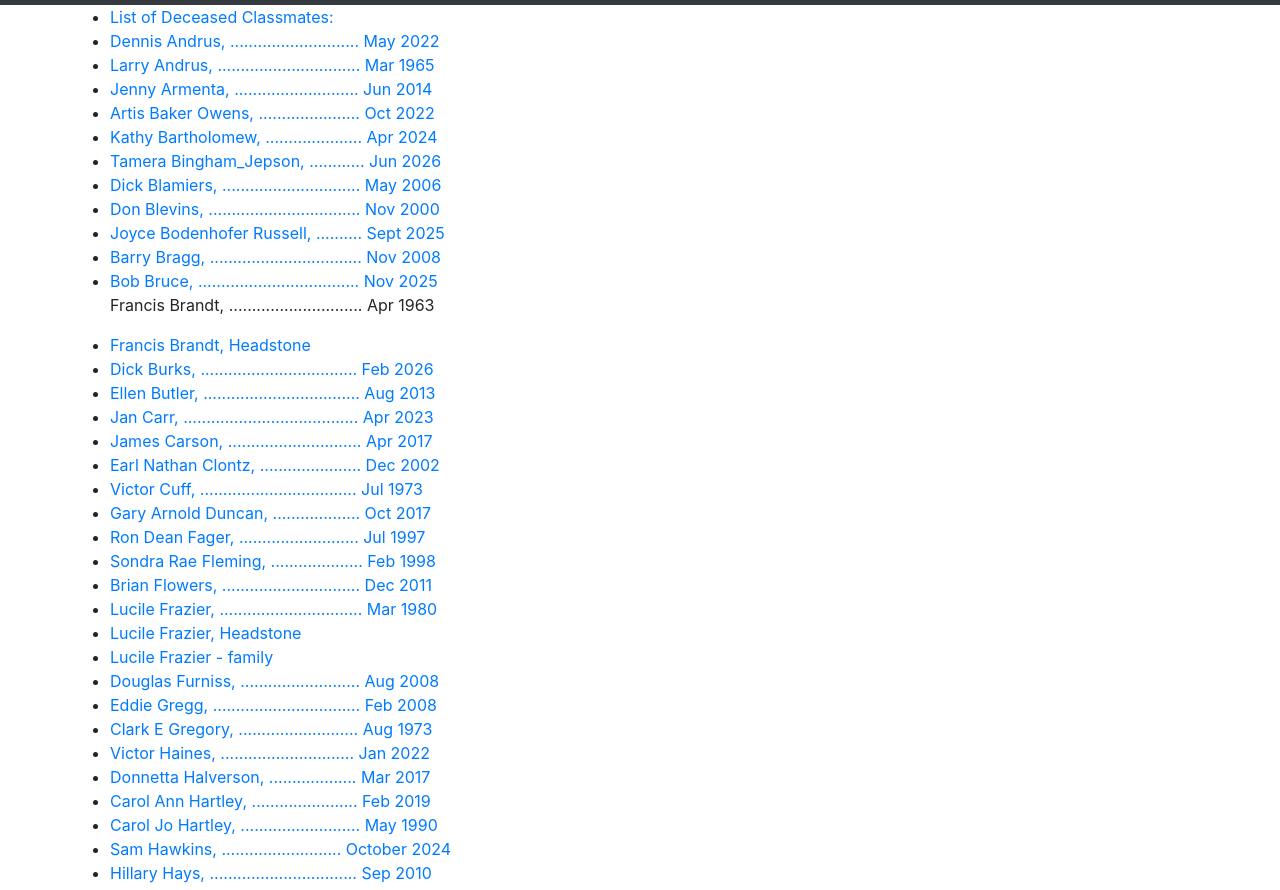
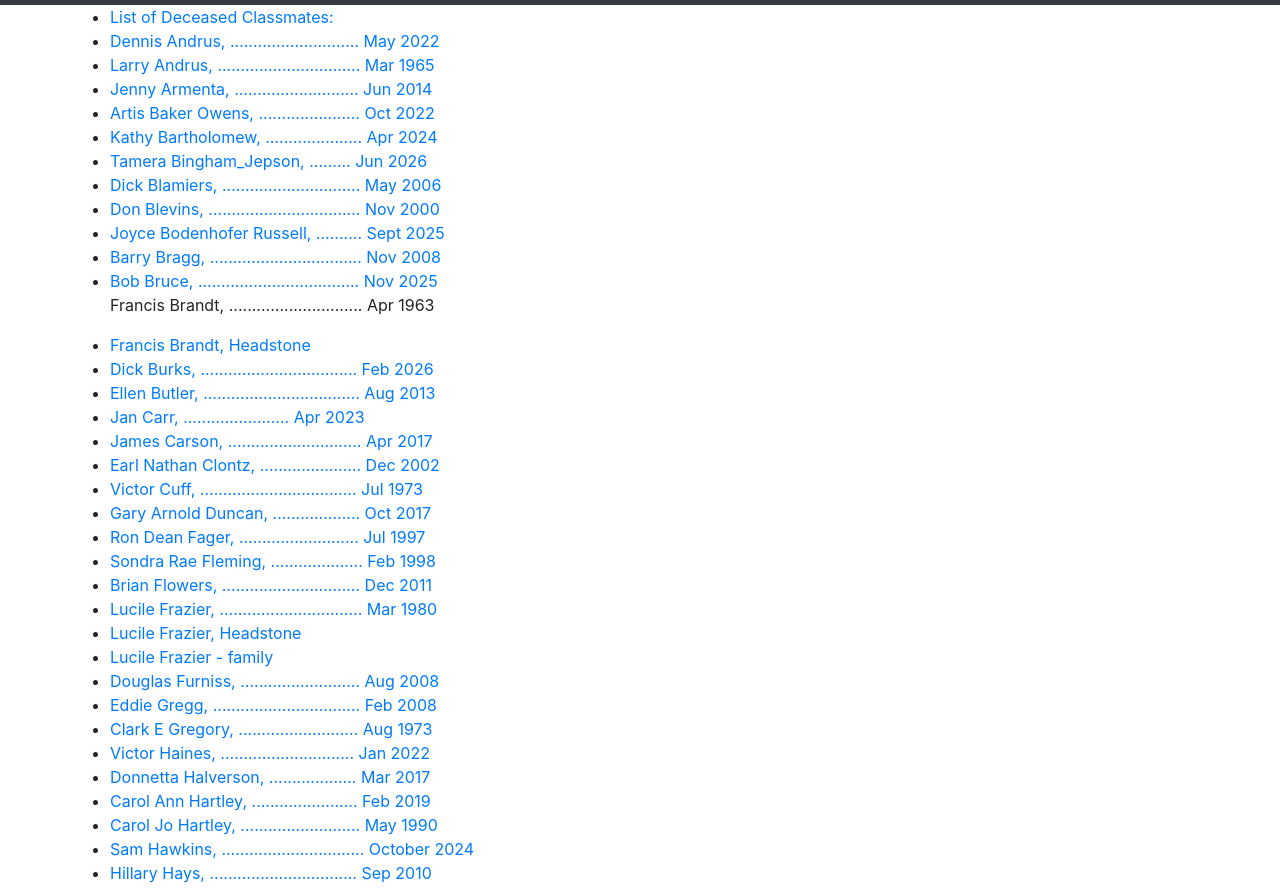
Before and after one commit to bippy-ron/jhs61, a plain HTML site: page obituaries/index.html in a window 1280 px wide. Shown: the part 51-941 px from the top of the page. Drawn offline with nearby package versions, Linux system fonts and the light colour scheme.

Commit message:
Fix formatting of obituary list items

```diff
--- a/obituaries/index.html
+++ b/obituaries/index.html
@@ -56,7 +56,7 @@
 
             <li> <a href="https://wer.com/assets/images-jhs/Artis_Baker_Owens_27Oct2022.pdf">Artis Baker Owens, ...................... Oct 2022</a></li>
             <li> <a href="https://wer.com/assets/images-jhs/Kathy_Bartholomew_Rupert.pdf">Kathy Bartholomew, ..................... Apr 2024</a></li>
-			 <li> <a href="https://wer.com/assets/images-jhs/Obituary-Tamera_Bingham_Jepson.pdf">Tamera Bingham_Jepson, ............ Jun 2026</a></li>
+			 <li> <a href="https://wer.com/assets/images-jhs/Obituary-Tamera_Bingham_Jepson.pdf">Tamera Bingham_Jepson, ......... Jun 2026</a></li>
             <li> <a href="https://wer.com/assets/images-jhs/Dick-Blamires_Obituary.pdf">Dick Blamiers, .............................. May 2006</a></li>
             <li> <a href="https://wer.com/assets/images-jhs/Don_Blevins_Obituary.pdf">Don Blevins, ................................. Nov 2000</a></li>
 			 <li> <a href="https://wer.com/assets/images-jhs/Obituary-Joyce-Bodenhofer-Russell.pdf">Joyce Bodenhofer Russell, .......... Sept 2025</a></li>
@@ -67,7 +67,7 @@
             <li> <a href="https://wer.com/assets/images-jhs/Dick-Burks-Obituary.pdf">Dick Burks, .................................. Feb 2026</a></li>
             <li> <a href="https://wer.com/assets/images-jhs/Ellen-Butler.pdf">Ellen Butler, .................................. Aug 2013</a></li>
 
-			 <li> <a href="https://wer.com/assets/images-jhs/Obituary-Jan_Carr_Borneman.pdf">Jan Carr, ...................................... Apr 2023</a></li>
+			 <li> <a href="https://wer.com/assets/images-jhs/Obituary-Jan_Carr_Borneman.pdf">Jan Carr, ....................... Apr 2023</a></li>
             <li> <a href="https://wer.com/assets/images-jhs/James-Lee-Carson.pdf">James Carson, ............................. Apr 2017</a></li>
             <li> <a href="https://wer.com/assets/images-jhs/Earl_Nathan_Clontz-Obituary.pdf">Earl Nathan Clontz, ...................... Dec 2002</a></li>
             <li> <a href="https://wer.com/assets/images-jhs/Victor-Cuff-Death-Report.png">Victor Cuff, .................................. Jul 1973</a></li>
@@ -87,7 +87,7 @@
             <li> <a href="https://wer.com/assets/images-jhs/Donnetta-Halverson.pdf">Donnetta Halverson, ................... Mar 2017</a></li>
             <li> <a href="https://wer.com/assets/images-jhs/Obituary-Carol_ANN_Harley.pdf">Carol Ann Hartley, ....................... Feb 2019</a></li>
             <li> <a href="https://wer.com/assets/images-jhs/Caroly-JO-Harley.pdf">Carol Jo Hartley, .......................... May 1990</a></li>
-            <li> <a href="https://wer.com/assets/images-jhs/Obituary_Sam_Hawkins.pdf">Sam Hawkins, .......................... October 2024</a></li>
+            <li> <a href="https://wer.com/assets/images-jhs/Obituary_Sam_Hawkins.pdf">Sam Hawkins, ............................... October 2024</a></li>
             <li> <a href="https://wer.com/assets/images-jhs/Obituary-Hilary-Hays-Boswell.pdf">Hillary Hays, ................................ Sep 2010</a></li>
             <li> <a href="https://wer.com/assets/images-jhs/Tony-Humbach-Obituary.pdf">Tony Humbach, ........................... Apr 2008</a></li>
             <li> <a href="https://wer.com/assets/images-jhs/Dan_Hurley_Obituary.png">Dan Hurley, ................................. June 2025</a></li>
@@ -134,7 +134,7 @@
             <li> <a href="https://wer.com/assets/images-jhs/Obituary-Hal-Stoltz.pdf">Hal Stoltz, ................................... Mar 2023</a></li>
 
             <li> <a href="https://wer.com/assets/images-jhs/Obituary-Maxine_Thomason_Shropshire.pdf">Maxine Lee Thomason Shropshire, ................ Dec 2024</a></li>
-            <li> <a href="https://wer.com/assets/images-jhs/Obituary-Cleon_Thompson.pdf">Cleon Thompson, ........................ Oct 2021</a></li>
+            <li> <a href="https://wer.com/assets/images-jhs/Obituary-Cleon_Thompson.pdf">Cleon Thompson, .. Oct 2021</a></li>
             <li> <a href="https://wer.com/assets/images-jhs/Virginia-Thrall.pdf">Virginia Thrall, ............................. Jan 2018</a></li>
             <li> <a href="https://wer.com/assets/images-jhs/Obituary-Gerald_VanZuyen.pdf">Gerald VanZuyen, ........................ Nov 2024</a></li>
             <li> <a href="https://wer.com/assets/images-jhs/Lanny-Wall.pdf">Lanny Wall, .................................. Jun 2016</a></li>
```
